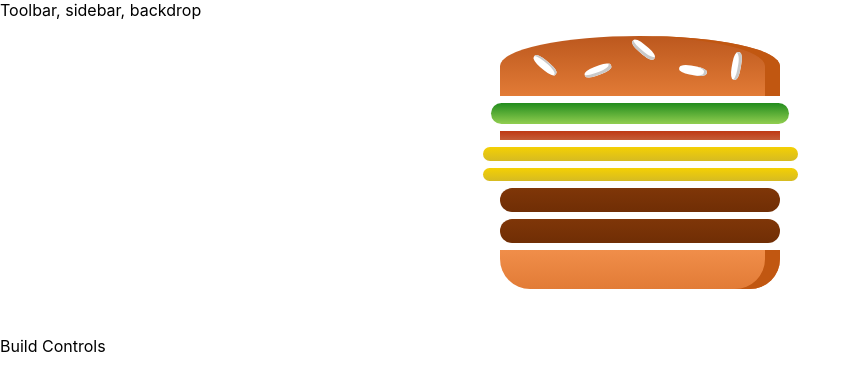
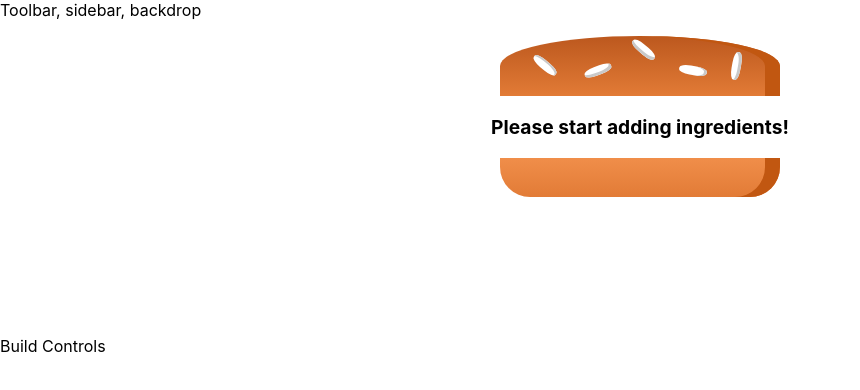
Before and after one commit to deepak-mb/max-react-course, a React (Create React App) app in the folder burger-builder/: page / in a window 1280 px wide. Shown: the top 390 px of the page, without its empty margins (0-860 px from the left). Built offline with nearby package versions, Linux system fonts and the light colour scheme.

Commit message:
Completed 119

```diff
--- a/burger-builder/src/components/Burger/Burger.js
+++ b/burger-builder/src/components/Burger/Burger.js
@@ -5,13 +5,19 @@
 
 const burger = props => {
   // console.log(props.ingredients);
-  const transformedIngredients = Object.keys(props.ingredients).map(igKey => {
-    return [...Array(props.ingredients[igKey])].map((_, i) => {
-      return <BurgerIngredient key={igKey + i} type={igKey} />;
-    });
-  });
+  let transformedIngredients = Object.keys(props.ingredients)
+    .map(igKey => {
+      return [...Array(props.ingredients[igKey])].map((_, i) => {
+        return <BurgerIngredient key={igKey + i} type={igKey} />;
+      });
+    })
+    .reduce((arr, el) => {
+      return arr.concat(el);
+    }, []);
   // console.log(transformedIngredients);
-
+  if (transformedIngredients.length === 0) {
+    transformedIngredients = <p>Please start adding ingredients! </p>;
+  }
   return (
     <div className="Burger">
       <BurgerIngredients type="bread-top" />
--- a/burger-builder/src/containers/BurgerBuilder/BurgerBuilder.js
+++ b/burger-builder/src/containers/BurgerBuilder/BurgerBuilder.js
@@ -4,10 +4,10 @@
 class BurgerBuilder extends Component {
   state = {
     ingredients: {
-      salad: 1,
-      bacon: 1,
-      cheese: 2,
-      meat: 2
+      salad: 0,
+      bacon: 0,
+      cheese: 0,
+      meat: 0
     }
   };
   render() {
```
